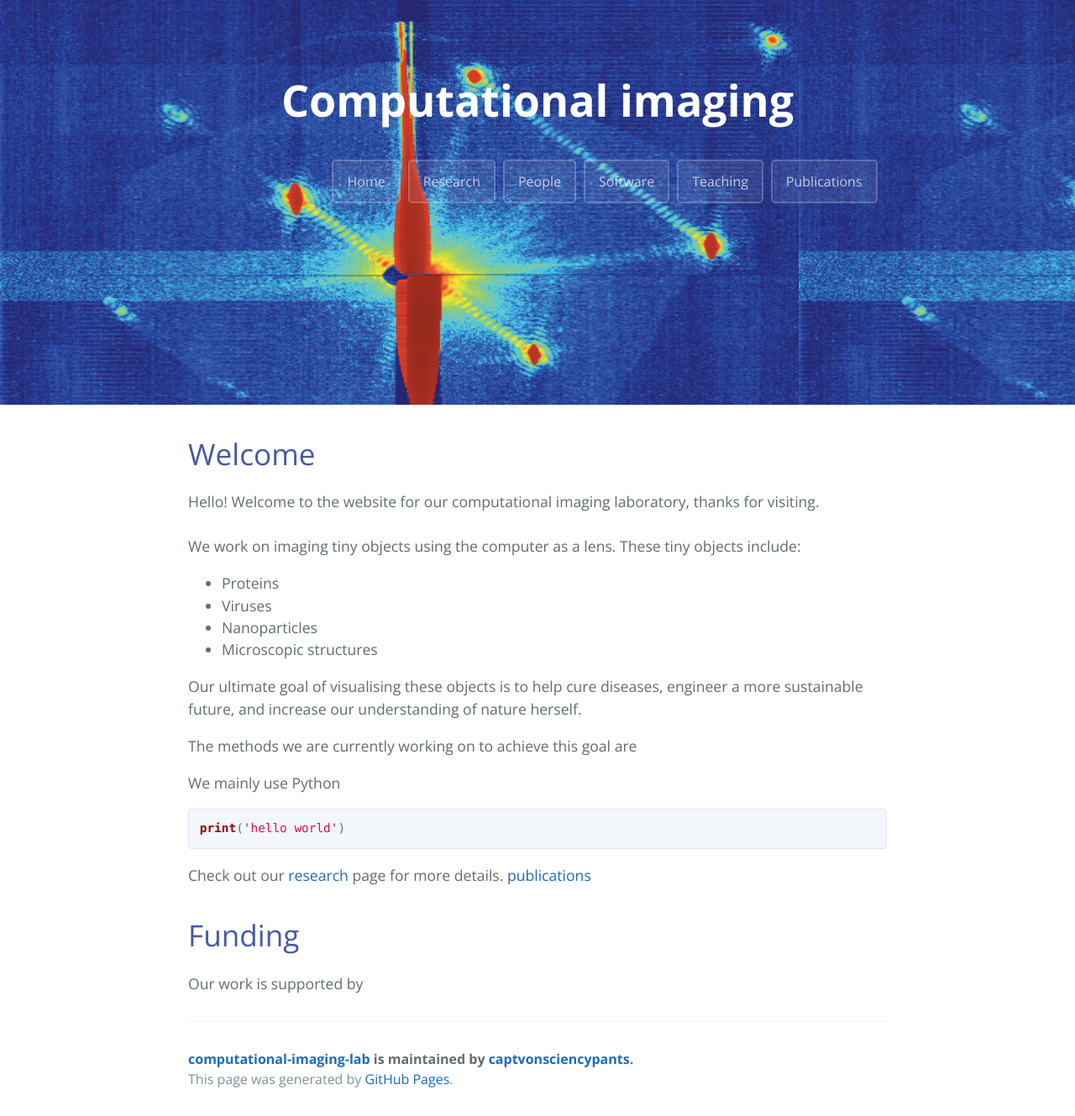
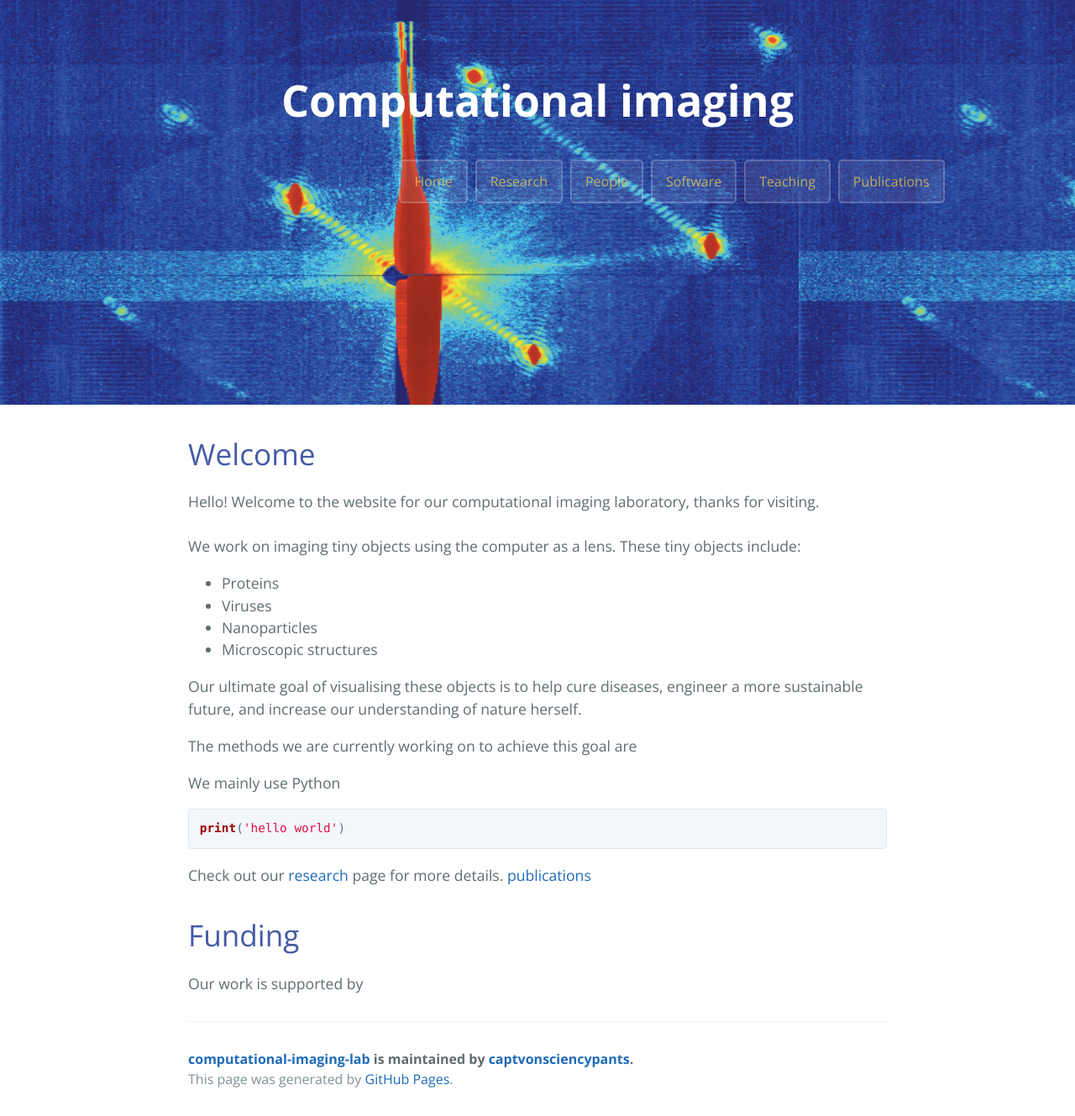
Before and after one commit to captvonsciencypants/computational-imaging-lab, a Jekyll site: the page built from index.md, in a window 1280 px wide. Shown: the whole page at 84% size. Built offline with Jekyll 4.4.1, drawn with Linux system fonts in a browser that asks for light colours; our own code applies the rules of GitHub Pages for plain Markdown files; the repository's description, which GitHub fills in, is left out.

Commit message:
Update jekyll-theme-cayman.scss

```diff
--- a/_sass/jekyll-theme-cayman.scss
+++ b/_sass/jekyll-theme-cayman.scss
@@ -64,8 +64,8 @@ a {
 .btn {
   display: inline-block; /* inline-block */
   margin-bottom: 10rem; // 1rem
-  margin-left: 10rem; // Didn't exist
-  color: rgba(255, 255, 255, 0.7);
+  margin-left: 20rem; // Didn't exist
+  color: rgba(243, 216, 71, 0.7); //rgba(255, 255, 255, 0.7);
   background-color: rgba(255, 255, 255, 0.08);
   border-color: rgba(255, 255, 255, 0.2);
   border-style: solid;
```
